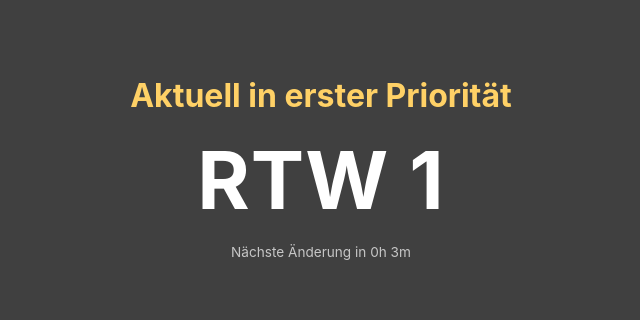
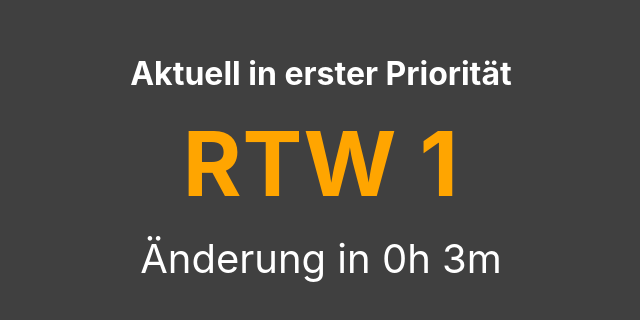
Before and after one commit to Gonzsalis/RTW-plan, a plain HTML site: page index.html in a window 1280 px wide. Shown: the part 232-552 px from the top of the page, without its empty margins (319-959 px from the left). Drawn offline with Linux system fonts and the light colour scheme.

Commit message:
index.html

```diff
--- a/index.html
+++ b/index.html
@@ -5,12 +5,12 @@
   <meta name="viewport" content="width=device-width,initial-scale=1">
   <title>RTW Dienstplan</title>
   <style>
-    :root{--bg:#404040;--accent:#ffd166;color-scheme: dark}
+    :root{--bg:#404040;--accent:#40404;color-scheme: dark}
     html,body{height:100%;margin:0;font-family:Inter,Segoe UI,Helvetica,Arial,sans-serif;background:var(--bg);display:grid;place-items:center}
     .card{background:#404040;min-width:600px;text-align:center}
     h1{margin:0 0 1rem;font-size:clamp(1.2rem,3vw,2rem);color:var(--accent)}
-    .status{font-size:clamp(2rem,7vw,5rem);font-weight:700;letter-spacing:1px;color:#ffffff}
-    footer{margin-top:1rem;font-size:0.85rem;opacity:0.7;color:18:48 30.09.2025}
+    .status{font-size:clamp(2rem,7vw,6.5rem);font-weight:700;letter-spacing:1px;color:#ffa500}
+    footer{margin-top:1rem;font-size:2.5rem;opacity:1;color:18:48 30.09.2025}
   </style>
 </head>
 <body>
@@ -81,7 +81,7 @@
       const statusEl = document.getElementById('status');
       statusEl.textContent = active ? active.label : '--';
       const next = nextChange(berlin.minutes);
-      document.getElementById('next').textContent = next ? `Nächste Änderung in ${next.text}` : 'Nächste Änderung unbekannt';
+      document.getElementById('next').textContent = next ? `Änderung in ${next.text}` : 'Nächste Änderung unbekannt';
     }
 
     update();
```
